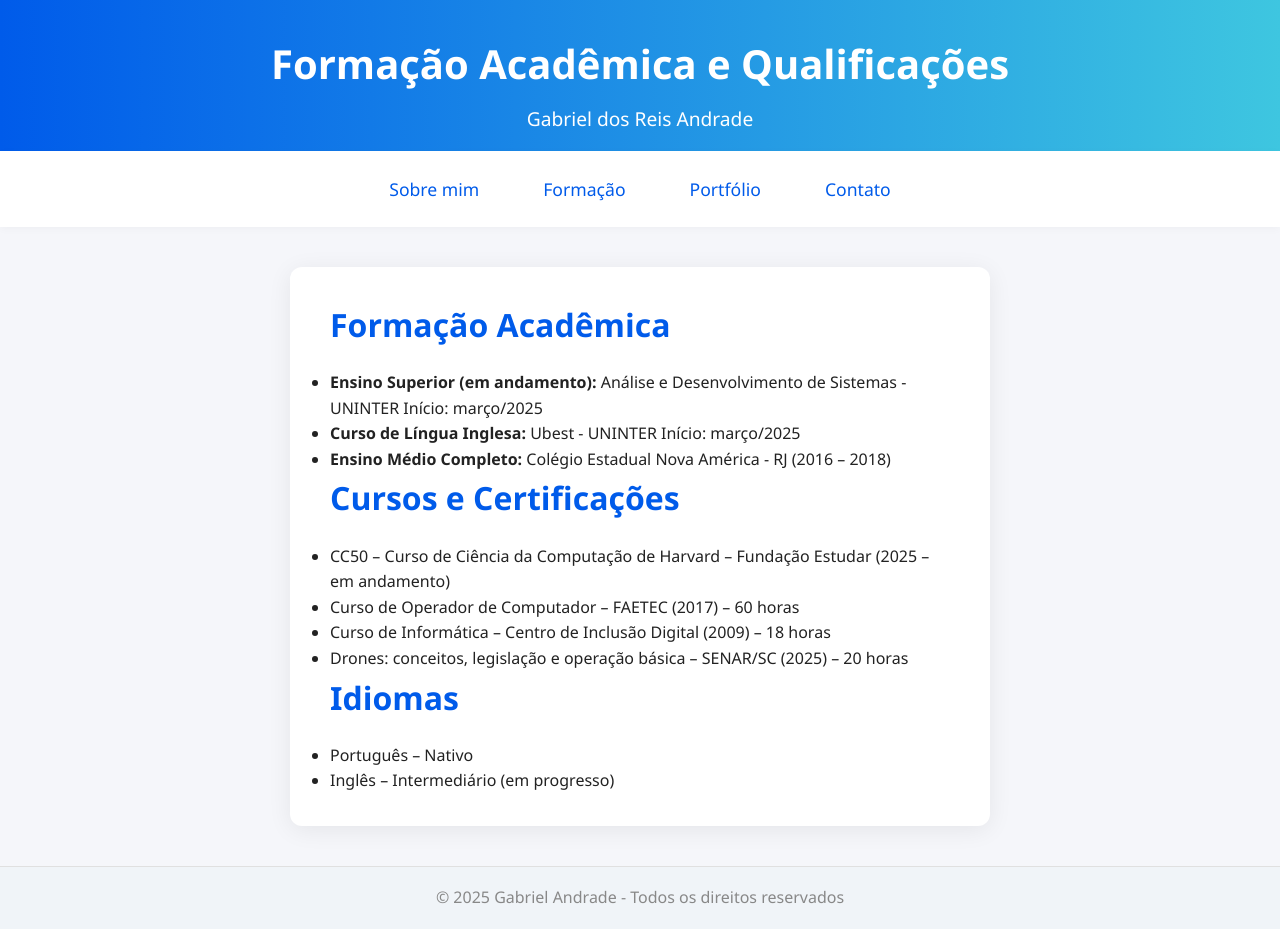
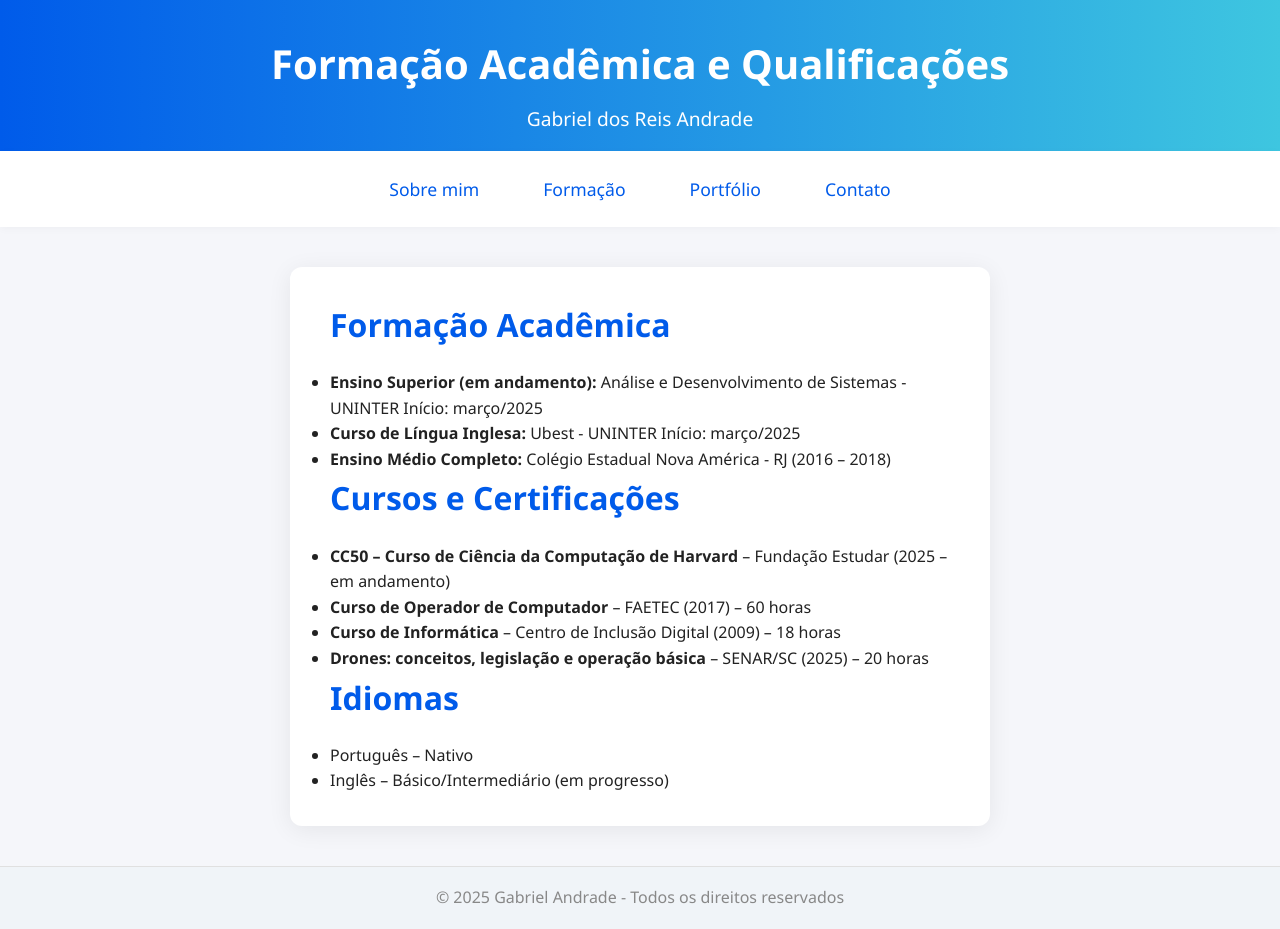
Before and after one commit to Gabriel-Reis2/meu-portfolio, a plain HTML site: page formação.html in a window 1280 px wide. Drawn offline with Linux system fonts and the light colour scheme.

Commit message:
atualização formação.html

```diff
--- a/formação.html
+++ b/formação.html
@@ -45,10 +45,22 @@
     <section>
       <h2>Cursos e Certificações</h2>
       <ul>
-        <li>CC50 – Curso de Ciência da Computação de Harvard – Fundação Estudar (2025 – em andamento)</li>
-        <li>Curso de Operador de Computador – FAETEC (2017) – 60 horas</li>
-        <li>Curso de Informática – Centro de Inclusão Digital (2009) – 18 horas</li>
-        <li>Drones: conceitos, legislação e operação básica – SENAR/SC (2025) – 20 horas</li>
+        <li>
+          <strong>CC50 – Curso de Ciência da Computação de Harvard</strong>
+          – Fundação Estudar (2025 – em andamento)
+        </li>
+        <li>
+          <strong>Curso de Operador de Computador</strong>
+          – FAETEC (2017) – 60 horas
+        </li>
+        <li>
+          <strong>Curso de Informática</strong>
+          – Centro de Inclusão Digital (2009) – 18 horas
+        </li>
+        <li>
+          <strong>Drones: conceitos, legislação e operação básica</strong>
+          – SENAR/SC (2025) – 20 horas
+        </li>
       </ul>
     </section>
 
@@ -56,7 +68,7 @@
       <h2>Idiomas</h2>
       <ul>
         <li>Português – Nativo</li>
-        <li>Inglês – Intermediário (em progresso)</li>
+        <li>Inglês – Básico/Intermediário (em progresso)</li>
       </ul>
     </section>
   </main>
```
